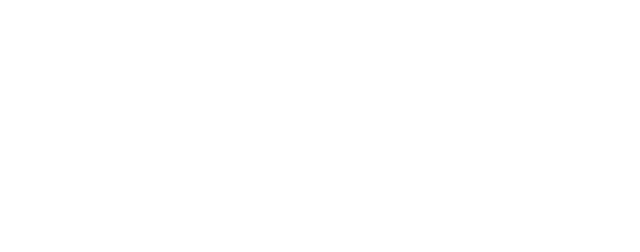
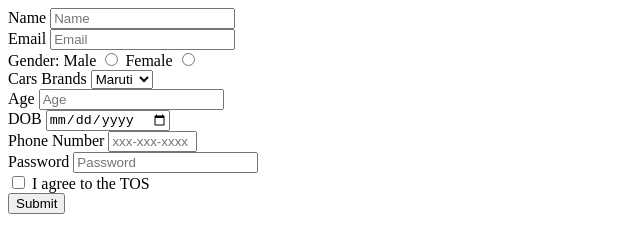
Before and after one commit to acciojob/signup-form-car-Kaushal0143, a website: page main.html in a window 1280 px wide. Shown: the whole page, without its empty margins (0-640 px from the left). Drawn offline with Linux system fonts and the light colour scheme.

Commit message:
created a submission

```diff
--- a/main.html
+++ b/main.html
@@ -8,6 +8,34 @@
 
 <body>
 	<!-- the entire body must be written by student -->
+	<form id="form">
+		<label for="name">Name</label>
+		<input type="text" id="name" placeholder="Name" required><br>
+		<label for="email">Email</label>
+		<input type="email" id="email" placeholder="Email" required><br>
+		<label for="gender">Gender:</label>
+		<label for="gender_m">Male</label>
+		<input type="radio" id="gender_m" name="gender" required>
+		<label for="gender_f">Female</label>
+		<input type="radio" id="gender_f" name="gender" required><br>
+		<label for="cars">Cars Brands</label>
+			<select name="cars" id="cars" form="form" required>
+			<option value="maruti">Maruti</option>
+			<option value="honda">Honda</option>
+			<option value="BMW">BMW</option>
+		</select><br>
+		<label for="age">Age</label>
+		<input type="number" id="age" placeholder="Age" required><br>
+		<label for="dob">DOB</label>
+		<input type="date" id="dob" required><br>
+		<label for="tel">Phone Number</label>
+		<input type="tel" id="tel" placeholder="xxx-xxx-xxxx" size="8px"><br>
+		<label for="password">Password</label>
+		<input type="password" id="password" placeholder="Password" required><br>
+		<input type="checkbox" id="tos" name="tos" required>
+		<label for="tos">I agree to the TOS</label><br>
+		<input type="submit" name="Submit">
+	</form>
     <script type="text/javascript" src="./script.js">
 </script>
 
```
